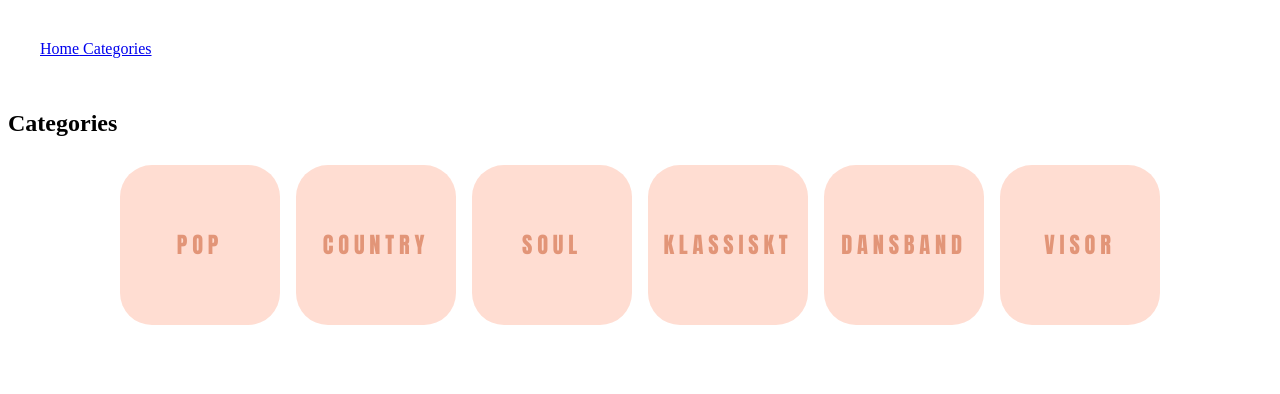
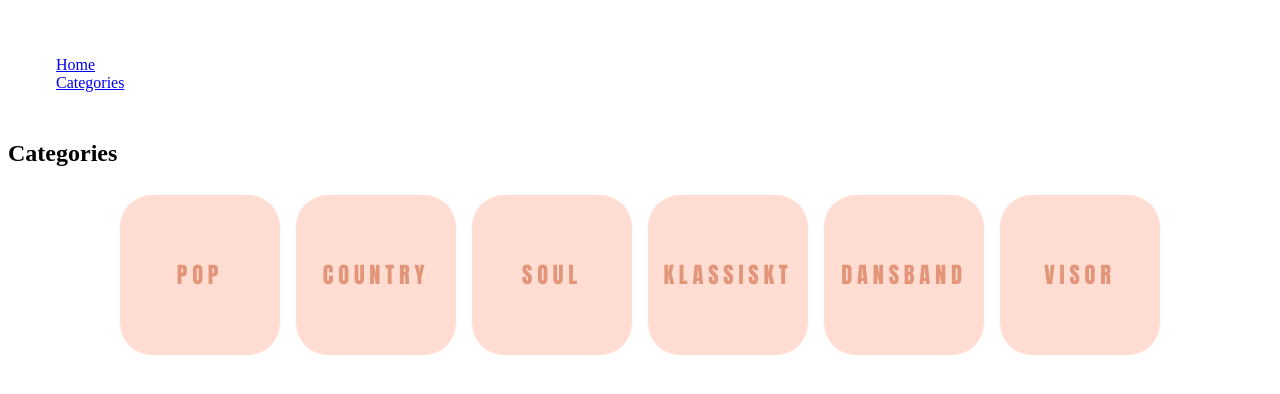
Before and after one commit to danjoh2019/musik_quiz-projekt, a Vue app: page /category in a window 1280 px wide. Shown: the top 394 px of the page. Built offline with nearby package versions, Linux system fonts and the light colour scheme.

Commit message:
home and categories buttons

```diff
--- a/src/components/NavPage.vue
+++ b/src/components/NavPage.vue
@@ -5,7 +5,7 @@ import { RouterLink } from 'vue-router'
 <template>
   <div>
     <div class="nav">
-    <RouterLink to="/">Home</RouterLink>
+    <RouterLink to="/">Home</RouterLink> <br>
      <RouterLink to="/category"> Categories</RouterLink>
     </div>
   </div>
@@ -17,6 +17,9 @@ body {
 
 }
 .nav {
-  padding: 2rem;
+  list-style-type: none;
+  display: block;
+  margin: 2rem;
+  padding: 1rem;
 }
 </style>
```
